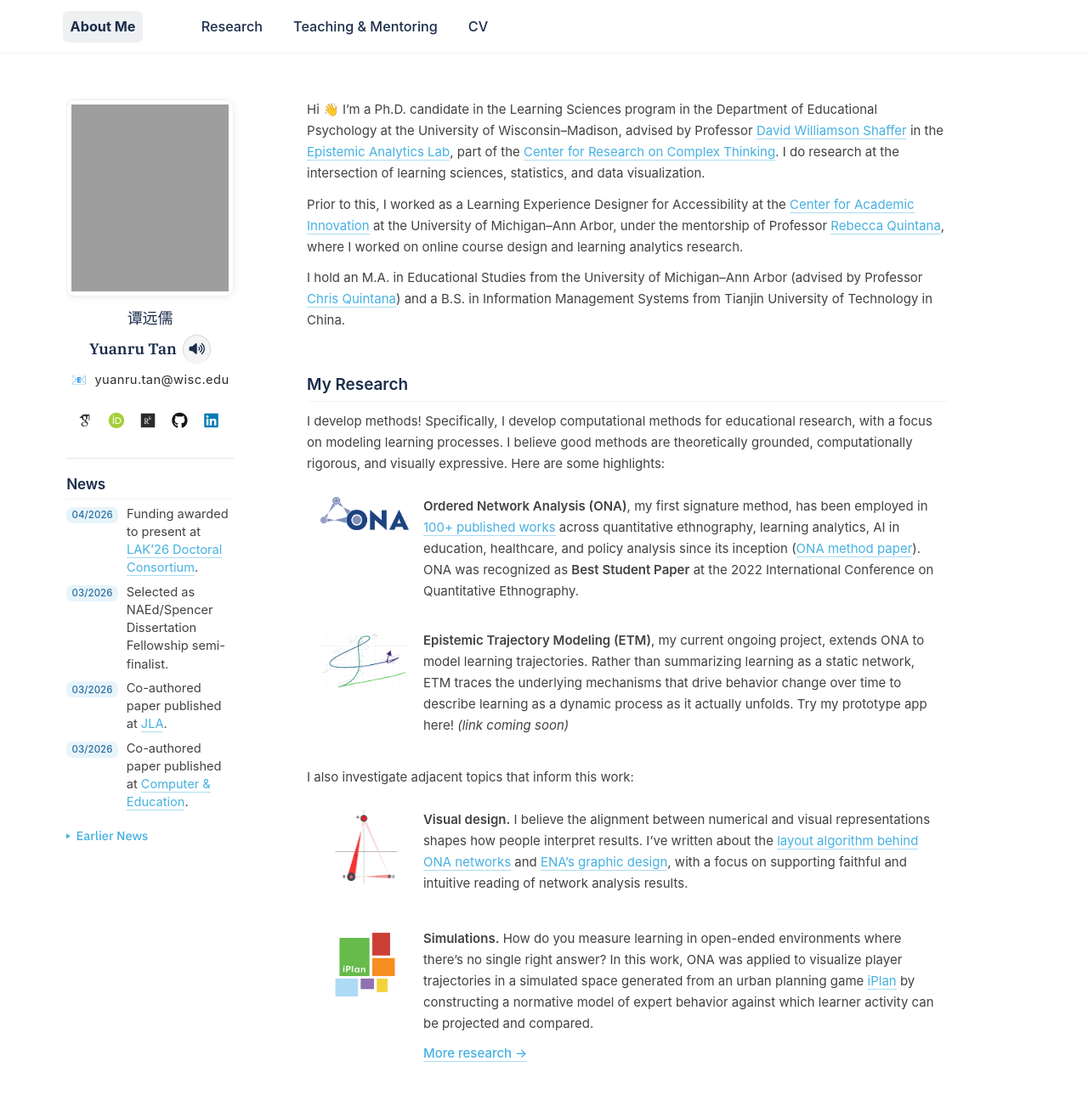
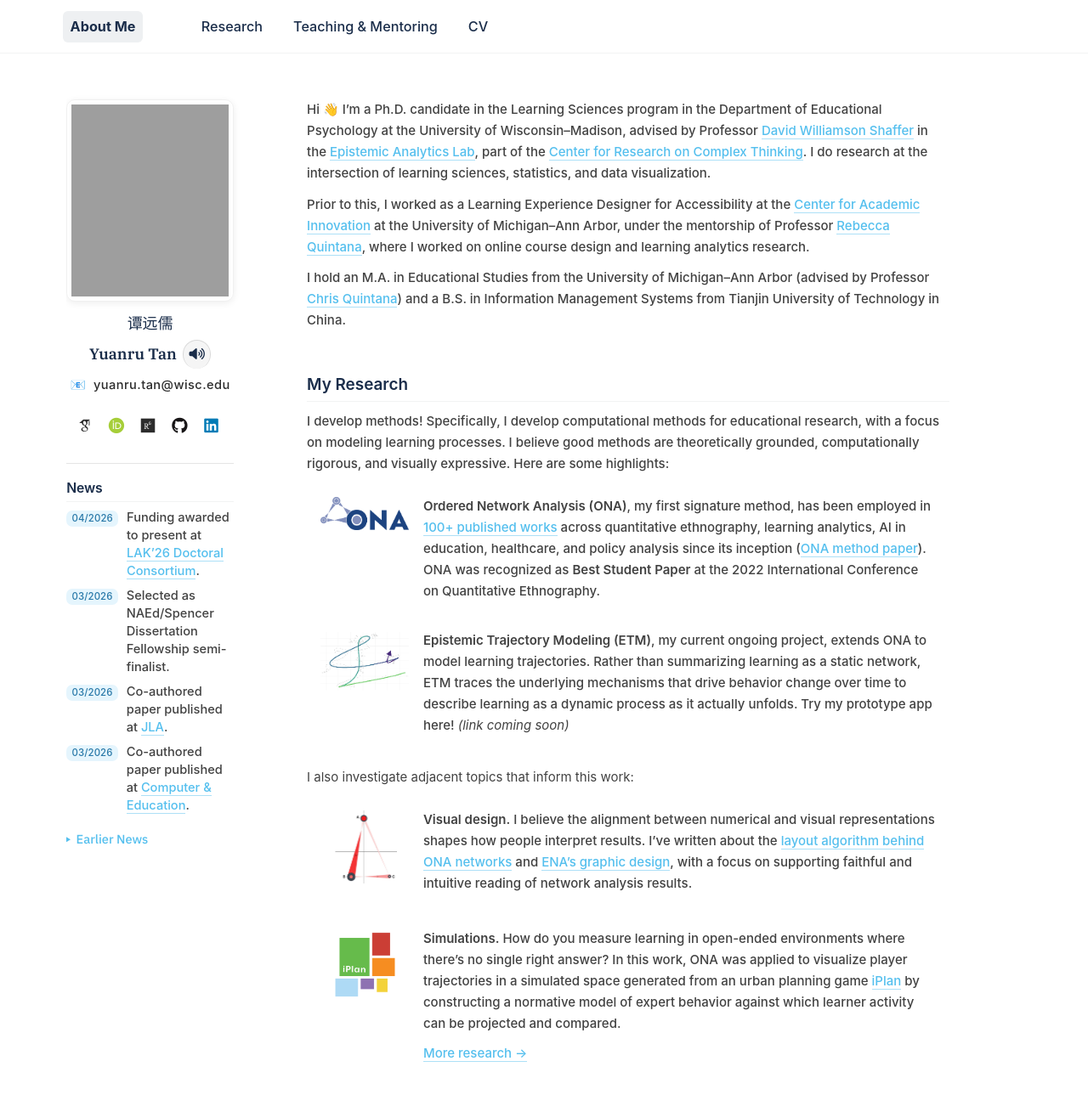
Before and after one commit to tanyuanru/tanyuanru.github.io, a Jekyll site: the page built from _pages/about.md, in a window 1280 px wide and 1400 px high. Shown: the top 1289 px of the window at 85% size. Built offline with Jekyll 4.4.1, drawn with Linux system fonts in a browser that asks for light colours; some web fonts are replaced; grey boxes are pictures that could not be loaded.

Commit message:
Update main.scss to enhance typography and link styles; adjust font weights, link colors, and news list font sizes for improved readability and aesthetics.

```diff
--- a/assets/css/main.scss
+++ b/assets/css/main.scss
@@ -34,7 +34,7 @@
 
 /* ===== Custom styles by Yuanru Tan ===== */
 
-@import url('https://fonts.googleapis.com/css2?family=IBM+Plex+Sans:ital,wght@0,400;0,500;0,600;1,400&family=IBM+Plex+Serif:ital,wght@0,500;0,600;0,700;1,400&display=swap');
+@import url('https://fonts.googleapis.com/css2?family=IBM+Plex+Sans:ital,wght@0,400;0,450;0,500;0,600;1,400&family=IBM+Plex+Serif:ital,wght@0,500;0,600;0,700;1,400&display=swap');
 
 /* Calm academic palette + centered column (inspired by clean MM academic sites) */
 :root {
@@ -42,14 +42,19 @@
   --site-navy-mid: #2a3f63;
   --site-body: #2c2c2c;
   --site-body-muted: #5c5c5c;
-  /* Link accent */
-  --site-link: #46b1e1;
-  --site-link-hover: #2e8ec4;
-  --site-link-underline: rgba(70, 177, 225, 0.45);
-  --site-link-underline-hover: rgba(46, 142, 196, 0.58);
+  /* Link accent (sky blue) */
+  --site-link: #54bfee;
+  --site-link-hover: #38a8d4;
+  --site-link-underline: rgba(84, 191, 238, 0.48);
+  --site-link-underline-hover: rgba(56, 168, 212, 0.58);
   /* News date pills + publication author highlight */
-  --news-badge-bg: #e8f4fc;
-  --news-badge-text: #2a6f9e;
+  --news-badge-bg: #e5f5fd;
+  --news-badge-text: #2878a8;
+  /* News list (sidebar + any in-page list) */
+  --home-news-font-size: 0.75rem;
+  --home-news-line-height: 1.38;
+  --home-news-summary-font-size: 0.8125rem;
+  --home-news-heading-font-size: 0.875rem;
   --site-bg: #ffffff;
 }
 
@@ -61,10 +66,17 @@
   font-family: 'IBM Plex Sans', -apple-system, BlinkMacSystemFont, 'Segoe UI', sans-serif !important;
   font-size: 1rem; /* ~16px — comfortable “reference” body size */
   line-height: 1.68;
+  font-weight: 450;
   color: var(--site-body) !important;
   background: var(--site-bg) !important;
   -webkit-font-smoothing: antialiased;
   -moz-osx-font-smoothing: grayscale;
+}
+
+/* Default paragraph flow: slightly heavier than 400 (matches home-landing) */
+.page__content,
+#main .archive {
+  font-weight: 450;
 }
 
 h1, h2, h3, h4, h5, h6 {
@@ -416,7 +428,7 @@
   display: block !important;
   width: 100% !important;
   max-width: 200px !important;
-  height: 232px !important;
+  height: 238px !important;
   margin: 0 auto 0.75rem !important;
   margin-top: 0;
   overflow: hidden !important;
@@ -437,7 +449,7 @@
   max-width: none !important;
   max-height: none !important;
   object-fit: cover !important;
-  object-position: center 88% !important;
+  object-position: center 84% !important;
   border-radius: 0 !important;
   border: none !important;
   box-shadow: none !important;
@@ -500,7 +512,7 @@
   padding-bottom: 2.5rem;
   font-family: -apple-system, BlinkMacSystemFont, system-ui, "Segoe UI", Roboto, sans-serif;
   font-size: 15px;
-  font-weight: 400;
+  font-weight: 450;
   line-height: 25px;
   color: #424242;
 }
@@ -568,7 +580,7 @@
   color: var(--site-link);
   text-decoration: none !important;
   border-bottom: 1px solid var(--site-link-underline);
-  font-weight: 400;
+  font-weight: 450;
 }
 
 .page__content .home-landing a:hover,
@@ -819,7 +831,7 @@
 
 .home-btn:hover {
   border-color: var(--site-link-hover);
-  background: rgba(70, 177, 225, 0.1);
+  background: rgba(84, 191, 238, 0.12);
   color: var(--site-link-hover) !important;
 }
 
@@ -1080,8 +1092,8 @@
   margin: 0.25rem 0 0;
   padding: 0;
   list-style: none;
-  font-size: 15px;
-  line-height: 1.42;
+  font-size: var(--home-news-font-size);
+  line-height: var(--home-news-line-height);
   color: #424242;
 }
 
@@ -1092,7 +1104,7 @@
   gap: 0.55rem;
   margin: 0 0 0.4rem;
   padding: 0;
-  font-weight: 400;
+  font-weight: 450;
 }
 
 .page__content .home-landing .home-news-list li:last-child,
@@ -1124,7 +1136,7 @@
 
 .page__content .home-landing .home-news-list a,
 .sidebar .sidebar-home-news .home-news-list a {
-  font-weight: 400;
+  font-weight: 450;
 }
 
 .page__content .home-landing .home-news-archive,
@@ -1135,7 +1147,7 @@
 .page__content .home-landing .home-news-archive__summary,
 .sidebar .sidebar-home-news .home-news-archive__summary {
   cursor: pointer;
-  font-size: 14px;
+  font-size: var(--home-news-summary-font-size);
   font-weight: 500;
   color: var(--site-link);
   list-style: none;
@@ -1192,7 +1204,7 @@
 }
 
 .sidebar .sidebar-home-news .home-section > h2 {
-  font-size: 0.95rem;
+  font-size: var(--home-news-heading-font-size);
   font-weight: 600;
   margin: 0 0 0.4rem;
   padding-bottom: 0.3em;
@@ -1201,11 +1213,6 @@
   line-height: 1.35;
   color: #333;
   letter-spacing: -0.01em;
-}
-
-.sidebar .sidebar-home-news .home-news-list,
-.sidebar .sidebar-home-news .home-news-archive__summary {
-  font-size: 0.8125rem;
 }
 
 .page__content .home-landing .home-pub-card {
```
